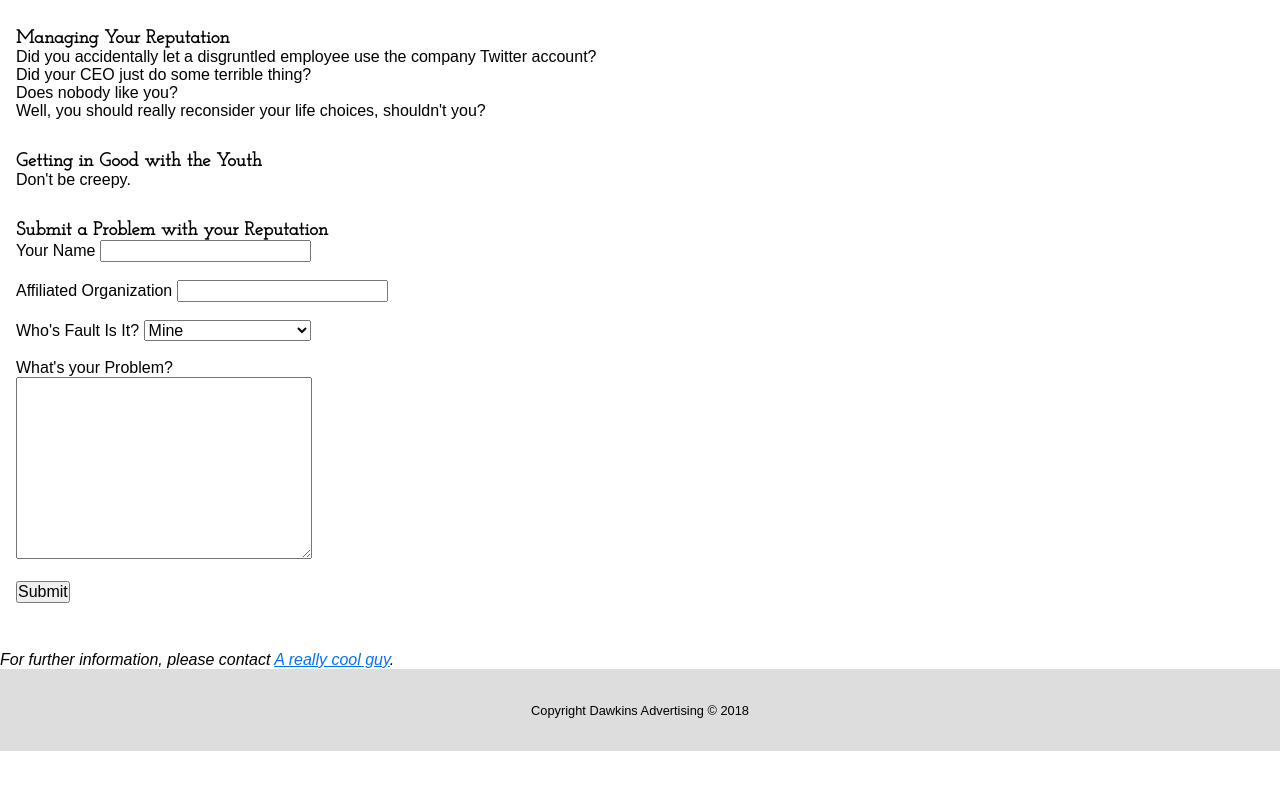
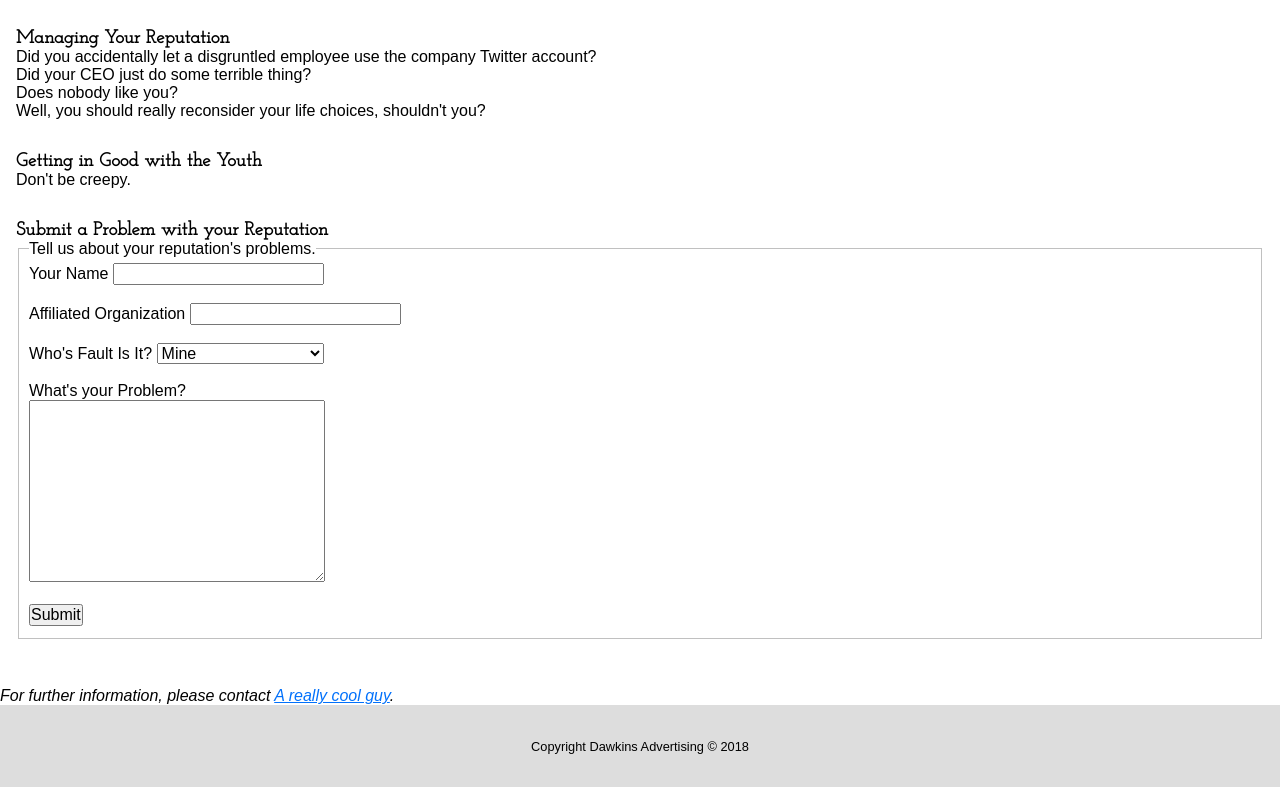
Before and after one commit to sapols/meme-website, a website: page repManage.html in a window 1280 px wide. Shown: the part 1431-2218 px from the top of the page. Before the commit the page ends 2182 px from the top, so only its background shows below. Drawn offline with Linux system fonts and the light colour scheme; a web font is replaced by a local one.

Commit message:
Add fieldset and legend to form.

```diff
--- a/repManage.html
+++ b/repManage.html
@@ -122,6 +122,8 @@
                  <h3>Submit a Problem with your Reputation</h3>
                  <!-- Form -->
                  <form>
+                     <fieldset>
+                         <legend>Tell us about your reputation's problems.</legend>
                          <label for="NAME">Your Name</label>
                          <input id="NAME" type="text" name="customer">
                          <br><br>
@@ -142,6 +144,7 @@
                          <textarea id="PROBLEM" name="problem" rows="10" cols="30"></textarea>
                          <br><br>
                          <input type="submit">
+                     </fieldset>
                  </form>
                </section>
 
```
Lines whose indentation alone changed are shown as unchanged.
